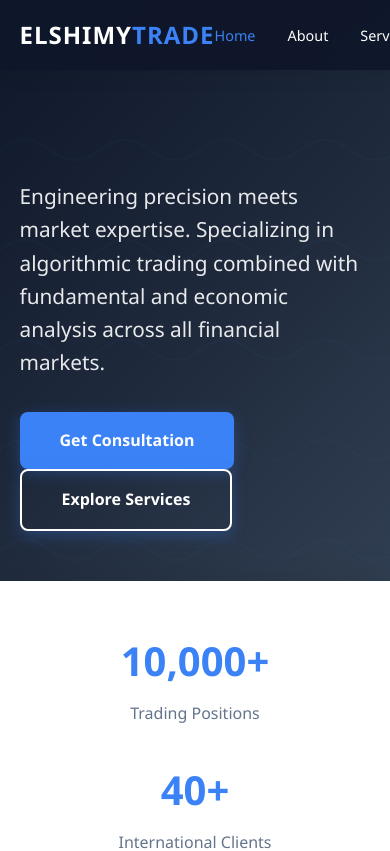
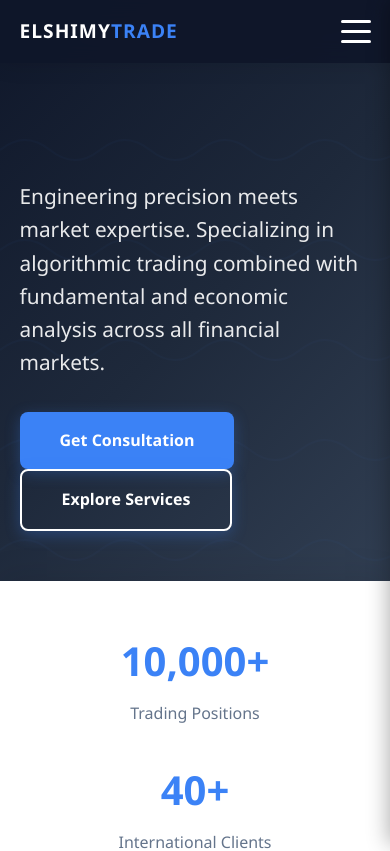
Before and after one commit to Abdulrahman3fify/elshimy-site, a React (Create React App) app: page / in a window 390 px wide. Shown: the top 851 px of the page. Built offline with nearby package versions, Linux system fonts and the light colour scheme.

Commit message:
Update manifest and styles for ElshimyTrade branding; implement mobile menu functionality in App.js

```diff
--- a/src/App.css
+++ b/src/App.css
@@ -46,6 +46,7 @@ nav ul {
   list-style: none;
   display: flex;
   gap: 2rem;
+  align-items: center;
 }
 
 nav a {
@@ -58,6 +59,37 @@ nav a {
 nav a:hover,
 nav a.active {
   color: #3b82f6;
+}
+
+.language-buttons {
+  display: flex;
+  gap: 0.5rem;
+}
+
+/* Mobile Menu Toggle Button */
+.mobile-menu-toggle {
+  display: none;
+  flex-direction: column;
+  justify-content: space-around;
+  width: 30px;
+  height: 30px;
+  background: transparent;
+  border: none;
+  cursor: pointer;
+  padding: 0;
+  z-index: 1001;
+}
+
+.mobile-menu-toggle span {
+  width: 100%;
+  height: 3px;
+  background: #fff;
+  border-radius: 3px;
+  transition: all 0.3s ease;
+}
+
+.mobile-menu-toggle:hover span {
+  background: #3b82f6;
 }
 
 /* Hero Section */
@@ -546,13 +578,107 @@ footer p {
     gap: 2rem;
   }
 
-  nav ul {
-    gap: 1rem;
-    font-size: 0.9rem;
+  .services-grid {
+    grid-template-columns: 1fr;
   }
 
-  .services-grid {
-    grid-template-columns: 1fr;
+  .logo {
+    font-size: 1.2rem;
+  }
+
+  /* Mobile Menu Styles */
+  .mobile-menu-toggle {
+    display: flex;
+  }
+
+  .mobile-menu-backdrop {
+    position: fixed;
+    top: 0;
+    left: 0;
+    right: 0;
+    bottom: 0;
+    background: rgba(0, 0, 0, 0.5);
+    z-index: 999;
+    animation: fadeIn 0.3s ease;
+  }
+
+  @keyframes fadeIn {
+    from {
+      opacity: 0;
+    }
+    to {
+      opacity: 1;
+    }
+  }
+
+  nav ul {
+    position: fixed;
+    top: 0;
+    right: -100%;
+    height: 100vh;
+    width: 280px;
+    background: rgba(15, 23, 42, 0.98);
+    backdrop-filter: blur(10px);
+    flex-direction: column;
+    justify-content: flex-start;
+    align-items: flex-start;
+    padding: 80px 2rem 2rem;
+    gap: 0;
+    margin: 0;
+    transition: right 0.3s ease;
+    box-shadow: -2px 0 20px rgba(0, 0, 0, 0.3);
+    z-index: 1000;
+    overflow-y: auto;
+  }
+
+  nav ul.mobile-menu-open {
+    right: 0;
+  }
+
+  nav ul li {
+    width: 100%;
+    padding: 0;
+    margin: 0;
+    border-bottom: 1px solid rgba(255, 255, 255, 0.1);
+  }
+
+  nav ul li a {
+    display: block;
+    padding: 1rem 0;
+    width: 100%;
+    font-size: 1rem;
+  }
+
+  nav ul li.language-buttons {
+    margin-top: 1rem;
+    padding-top: 1rem;
+    border-top: 2px solid rgba(59, 130, 246, 0.3);
+    border-bottom: none;
+    justify-content: center;
+  }
+
+  /* Hamburger animation when menu is open */
+  .mobile-menu-toggle.active span:nth-child(1) {
+    transform: rotate(45deg) translate(8px, 8px);
+  }
+
+  .mobile-menu-toggle.active span:nth-child(2) {
+    opacity: 0;
+  }
+
+  .mobile-menu-toggle.active span:nth-child(3) {
+    transform: rotate(-45deg) translate(7px, -7px);
+  }
+}
+
+@media (max-width: 480px) {
+  nav ul {
+    width: 100%;
+    right: -100%;
+  }
+
+  nav ul.mobile-menu-open {
+    right: 0;
   }
 }
 
@@ -563,6 +689,18 @@ footer p {
 
 [dir="rtl"] nav .container {
   flex-direction: row-reverse;
+}
+
+@media (max-width: 768px) {
+  [dir="rtl"] nav ul {
+    left: -100%;
+    right: auto;
+  }
+
+  [dir="rtl"] nav ul.mobile-menu-open {
+    left: 0;
+    right: auto;
+  }
 }
 
 [dir="rtl"] .timeline {
--- a/src/App.js
+++ b/src/App.js
@@ -5,6 +5,7 @@ import './App.css';
 function App() {
   const { t, i18n } = useTranslation();
   const [activeSection, setActiveSection] = useState('home');
+  const [mobileMenuOpen, setMobileMenuOpen] = useState(false);
 
   const changeLanguage = (lng) => {
     i18n.changeLanguage(lng);
@@ -38,6 +39,19 @@ function App() {
     return () => window.removeEventListener('scroll', handleScroll);
   }, []);
 
+  useEffect(() => {
+    // Prevent body scroll when mobile menu is open
+    if (mobileMenuOpen) {
+      document.body.style.overflow = 'hidden';
+    } else {
+      document.body.style.overflow = '';
+    }
+
+    return () => {
+      document.body.style.overflow = '';
+    };
+  }, [mobileMenuOpen]);
+
   const handleNavClick = (e, targetId) => {
     e.preventDefault();
     const element = document.getElementById(targetId);
@@ -46,6 +60,8 @@ function App() {
         behavior: 'smooth',
         block: 'start'
       });
+      // Close mobile menu after clicking
+      setMobileMenuOpen(false);
     }
   };
 
@@ -56,7 +72,18 @@ function App() {
       <nav>
         <div className="container">
           <div className="logo">ELSHIMY<span>TRADE</span></div>
-          <ul style={{display: 'flex', alignItems: 'center', gap: '2rem'}}>
+          <button
+            className={`mobile-menu-toggle ${mobileMenuOpen ? 'active' : ''}`}
+            onClick={() => setMobileMenuOpen(!mobileMenuOpen)}
+            aria-label="Toggle menu"
+            aria-expanded={mobileMenuOpen}
+          >
+            <span></span>
+            <span></span>
+            <span></span>
+          </button>
+          {mobileMenuOpen && <div className="mobile-menu-backdrop" onClick={() => setMobileMenuOpen(false)}></div>}
+          <ul className={mobileMenuOpen ? 'mobile-menu-open' : ''}>
             <li><a
               href="#home"
               onClick={(e) => handleNavClick(e, 'home')}
@@ -82,7 +109,7 @@ function App() {
               onClick={(e) => handleNavClick(e, 'contact')}
               className={activeSection === 'contact' ? 'active' : ''}
             >{t('nav.contact')}</a></li>
-            <li style={{display: 'flex', gap: '0.5rem'}}>
+            <li className="language-buttons">
               <button
                 onClick={() => changeLanguage('en')}
                 style={{
```
Also changed, not shown: public/manifest.json.
